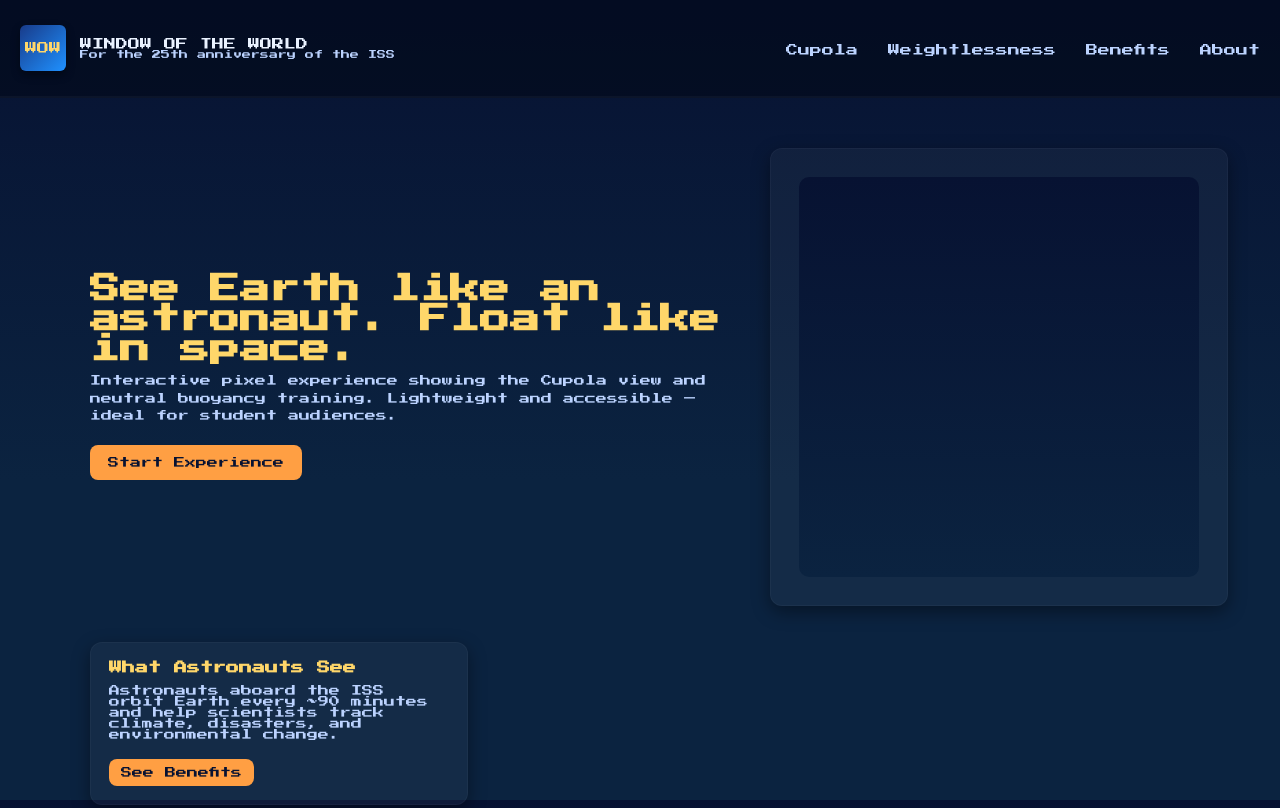
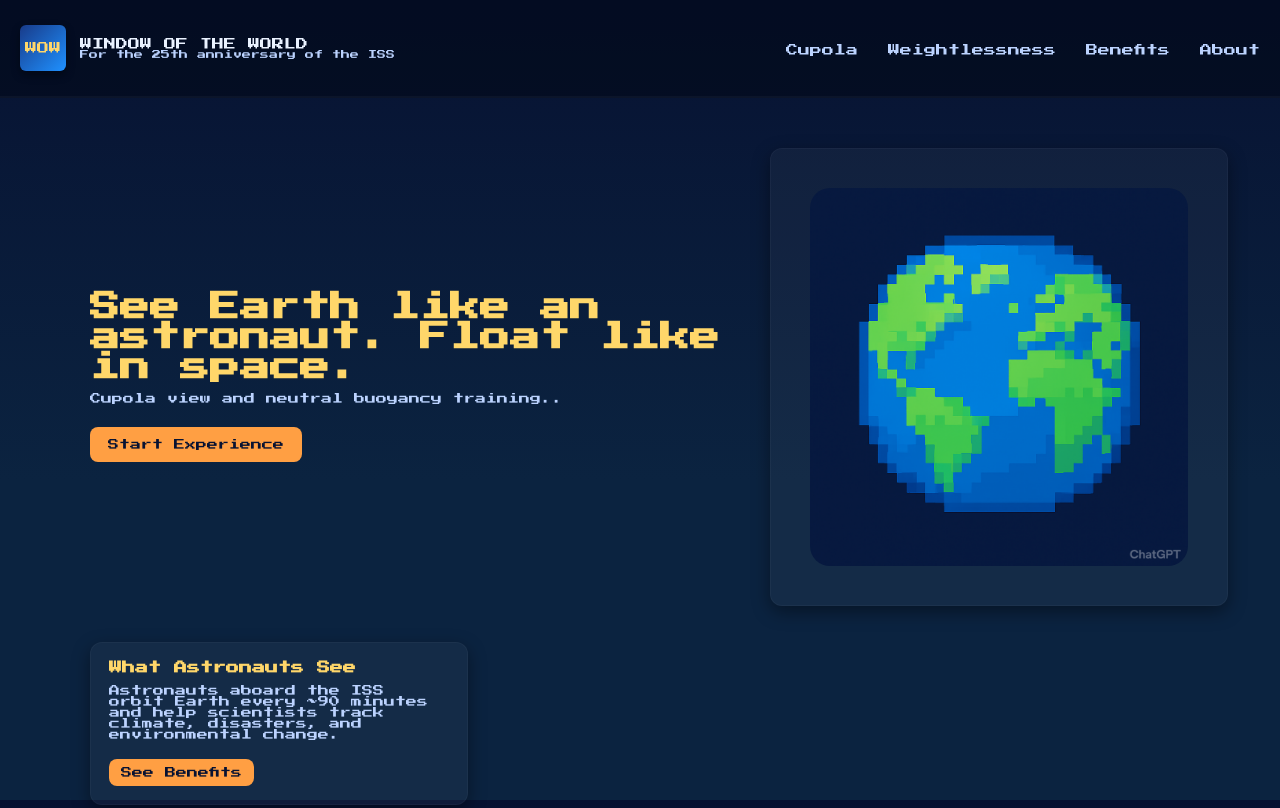
Before and after one commit to kasiincognito/windowtotheworld, a plain HTML site: page index.html in a window 1280 px wide. Shown: the top 808 px of the page. Drawn offline with Linux system fonts and the light colour scheme.

Commit message:
Add files via upload

```diff
--- a/index.html
+++ b/index.html
@@ -72,13 +72,12 @@
   <section id="cupola" class="hero" aria-labelledby="home-title">
     <div>
       <h1 id="home-title">See Earth like an astronaut. Float like in space.</h1>
-      <p class="lead">Interactive pixel experience showing the Cupola view and neutral buoyancy training. Lightweight and accessible — ideal for student audiences.</p>
+      <p class="lead">Cupola view and neutral buoyancy training..</p>
       <a class="cta" href="#cupola">Start Experience</a>
     </div>
 
     <div class="panel canvas-box" aria-hidden="false">
-      <!-- Earth animation canvas -->
-      <canvas id="earthCanvas" width="400" height="400" role="img" aria-label="Animated pixel Earth"></canvas>
+      <img src="earth.png"style="height:90%;width:90%;border-radius:20px;">
     </div>
       <div class="panel" style="width:340px">
         <h3 style="margin:0 0 8px;font-size:13px;color:var(--yellow)">What Astronauts See</h3>
@@ -132,7 +131,7 @@
   ctx.imageSmoothingEnabled = false;
 
   const astronautImg = new Image();
-  astronautImg.src = 'astronaut.png'; // put this file next to index.html
+  astronautImg.src = 'astronaut.jpg'; // put this file next to index.html
 
   const state = { x: canvas.width/2, y: canvas.height/2, vx:0, vy:0, thr:120, damping:0.998 };
   const keys = {};
```
Also changed, not shown: astronaut.jpg (added).
